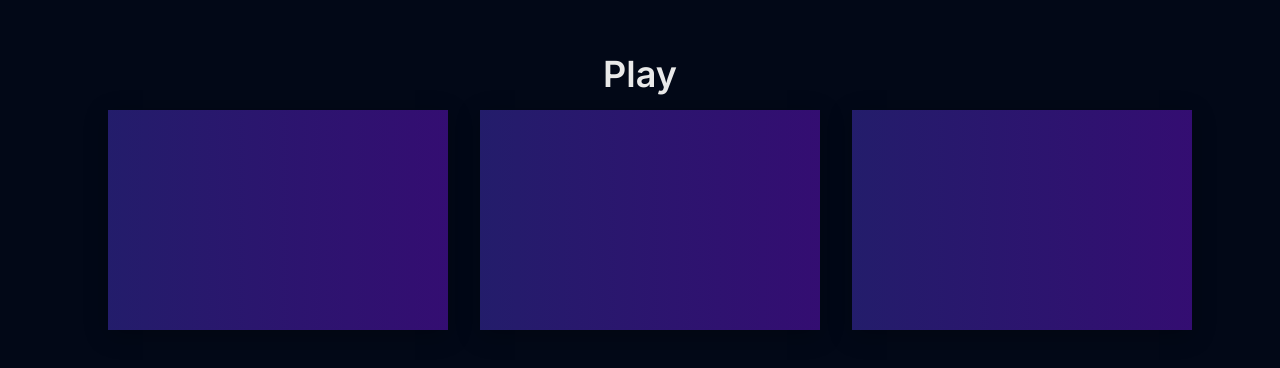
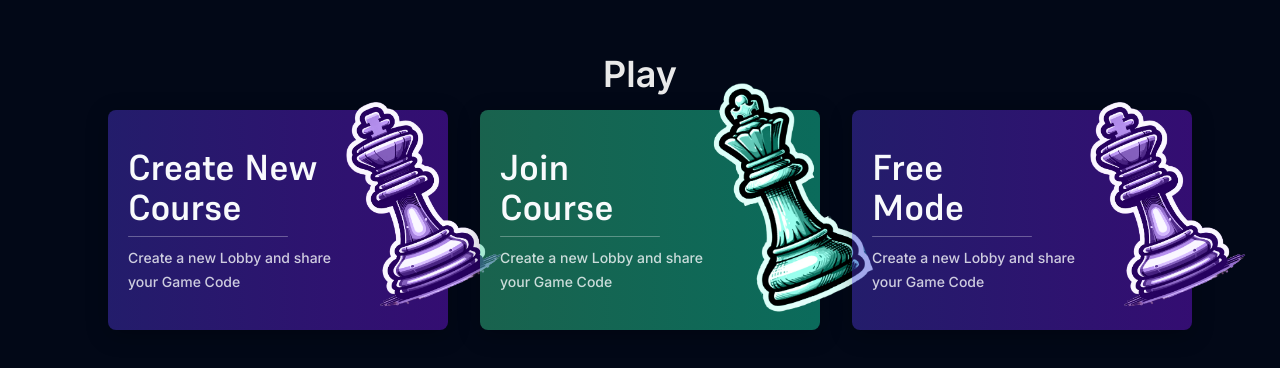
Before and after one commit to M0ttii/chess-frontend, a Next.js app: page / in a window 1280 px wide. Shown: the part 208-576 px from the top of the page. Built offline with nearby package versions, Linux system fonts and the light colour scheme; no server answers.

Commit message:
New Menu Screen, fixed debug mode

```diff
--- a/src/app/debug/page.tsx
+++ b/src/app/debug/page.tsx
@@ -20,7 +20,7 @@ export default function Home() {
     }
 
     return (
-      <div className="bg-[#111115]">
+      <div className="h-full flex  items-center justify-center bg-[#121318]">
         <GameProvider>
           <DebugGame></DebugGame>
         </GameProvider>
--- /dev/null
+++ b/src/app/test/page.tsx
@@ -0,0 +1,29 @@
+'use client'
+import { cn } from '@/lib/utils'
+import styles from '../styles.module.css'
+import { Label } from '@/components/ui/label'
+import { CreateButton } from '@/components/menu/CreateButton'
+import { JoinButton } from '@/components/menu/JoinButton'
+import { DebugButton } from '@/components/menu/DebugButton'
+
+export default function Home() {
+
+	return (
+		<>
+			{/* <UserDialog open={open} setOpen={setOpen}></UserDialog> */}
+			<div className={cn("h-full flex items-center justify-center" + styles.rdgradient)}>
+				<div className="flex flex-col w-full items-center justify-center">
+					<div className="mb-4 right-0">
+						<Label className='text-4xl text-[#E9E9E9] font-semibold'></Label>
+					</div>
+					<div className="flex space-x-20 items-center justify-center">
+						<CreateButton />
+						<JoinButton />
+						<DebugButton></DebugButton>
+					</div>
+				</div>
+
+			</div>
+		</>
+	)
+}
--- a/src/components/AbstractButton.tsx
+++ b/src/components/AbstractButton.tsx
@@ -4,32 +4,86 @@ import { Button } from "./ui/button";
 import Image from 'next/image'
 import styles from '../app/styles.module.css'
 import { cn } from "@/lib/utils";
-import { Separator } from "@radix-ui/react-separator";
+import { Label } from "@radix-ui/react-label";
+import localFont from "next/font/local";
+import { Separator } from "./ui/separator";
+import { Inter } from "next/font/google";
 
+const myFont = localFont({
+	src: '../fonts/Supreme-Variable.ttf',
+	display: 'swap',
+	weight: '600'
+})
+
+const interFont = Inter({ subsets: ['latin'], weight: '500' })
 interface AbstractButtonProps {
+	title: string
+	type: string
 	content: string;
 	children?: ReactNode;
 	onClick?: MouseEventHandler<HTMLButtonElement> | undefined;
 }
 
 
-const AbstractButton = ({ content, onClick, children }: AbstractButtonProps) => {
+const AbstractButton = ({ content, onClick, children, title, type }: AbstractButtonProps) => {
+	const isDefault = type == "blue" ? true : false;
+	const isFreeMode = title == "Free Mode" ? true : false;
+	if (isDefault) {
+		return (
+			<div className="relative group">
+				<div className="rounded-lg [background:linear-gradient(90deg,_rgba(79,_56,_218,_0.43),_rgba(94,_18,_191,_0.54))] shadow-[0px_5px_21.9px_rgba(0,_0,_0,_0.25)] w-[340px] h-[220px]">
+					<div className="flex h-full items-center justify-center">
+						<div className="flex  h-full w-full items-center justify-start pl-5">
+							{isFreeMode
+							?
+							<div className="flex flex-col w-40 text-wrap">
+								<Label className={cn(myFont.className, " text-4xl fg-opacity-10")}>{title}</Label>
+								<Separator className="bg-white bg-opacity-30 w-40 rounded my-2 "></Separator>
+								<div className="w-52">
+
+									<Label className={cn(interFont.className, " text-sm opacity-80")}>Create a new Lobby and share your Game Code</Label>
+								</div>
+							</div>
+							:
+							<div className="flex flex-col w-52 text-wrap">
+								<Label className={cn(myFont.className, " text-4xl fg-opacity-10")}>{title}</Label>
+								<Separator className="bg-white bg-opacity-30 w-40 rounded my-2 "></Separator>
+								<div className="w-52">
+
+									<Label className={cn(interFont.className, " text-sm opacity-80")}>Create a new Lobby and share your Game Code</Label>
+								</div>
+							</div>
+							}
+
+						</div>
+						<div className="absolute top-[-115px] scale-[0.6] translate-x-32">
+							<Image className="" src="/king.png" width={600} height={600} alt="s" />
+						</div>
+					</div>
+				</div>
+
+			</div>
+		);
+	}
 	return (
+		<div className="relative group">
+			<div className="rounded-lg [background:linear-gradient(90deg,_rgba(56,_218,_150,_0.43),_rgba(18,_191,_149,_0.54))] shadow-[0px_5px_21.9px_rgba(0,_0,_0,_0.25)] w-[340px] h-[220px]">
+				<div className="flex h-full items-center justify-center">
+					<div className="flex  h-full w-full items-center justify-start pl-5">
+						<div className="flex flex-col w-40 text-wrap">
+							<Label className={cn(myFont.className, " text-4xl fg-opacity-10")}>{title}</Label>
+							<Separator className="bg-white bg-opacity-30 w-40 rounded my-2 "></Separator>
+							<div className="w-52">
 
-		<div className="relative group">
-			{/* <div className="absolute -inset-0.5 bg-gradient-to-r from-pink-600 to-purple-600 rounded-lg blur opacity-0 group-hover:opacity-100 transition duration-1000 group-hover:duration-200 animate-tilt"></div> */}
-			{/* <div className="absolute -inset-0.5 bg-gradient-to-r from-white to-white rounded-lg blur opacity-0 group-hover:opacity-40 transition duration-1000 group-hover:duration-200 animate-tilt"></div> */}
-			{/* <Button variant="default" onClick={onClick} className={cn('h-40 w-40 shadow-md rounded-[10px] hover:bg-transparent dark border border-solid border-[#34363B] hover:border-[#594DE5] bg-[#1E1E2481] font-semibold text-white flex flex-col transform transition-transform duration-200 ease-in-out hover:scale-105')}>
-				<div className="flex items-center justify-center pb-2">
-					{children}
+								<Label className={cn(interFont.className, " text-sm opacity-80")}>Create a new Lobby and share your Game Code</Label>
+							</div>
+						</div>
+
+					</div>
+					<div className="absolute top-[-140px] scale-[0.6] translate-x-32">
+							<Image className="" src="/king-green.png" width={800} height={800} alt="s" />
+						</div>
 				</div>
-				<div className="">{content}</div>
-			</Button> */}
-
-
-
-			<div className="[background:linear-gradient(90deg,_rgba(79,_56,_218,_0.43),_rgba(94,_18,_191,_0.54))] shadow-[0px_5px_21.9px_rgba(0,_0,_0,_0.25)] w-[340px] h-[220px]">
-				<div className="mx-10 bg-red-300 items-center justify-center"></div>
 			</div>
 
 		</div>
--- a/src/components/GameDebug.tsx
+++ b/src/components/GameDebug.tsx
@@ -7,6 +7,8 @@ import Feed from "./game/Feed";
 import { PromotionPieceOption } from "react-chessboard/dist/chessboard/types";
 import { Separator } from "./ui/separator";
 import localFont from 'next/font/local'
+import { Label } from "./ui/label";
+import { cn } from "@/lib/utils";
 
 
 const myFont = localFont({
@@ -40,9 +42,13 @@ const DebugGame = () => {
 
 	return (
 		<>
-			<div className="flex rounded-lg space-x-4">
-				<div className="bg-zinc-900 rounded-lg shadow-xl border-1">
+			<div className="flex justify-center items-center rounded-lg space-x-4">
+				<div className="flex space-x-5">
+					<div className="bg-[#1E1E2481] rounded-lg shadow-xl border border-[#242424]">
 						<div className="pl-3 pr-3 flex flex-1 h-full items-center pt-4 flex-col gap-4 flex-wrap">
+							<div className="flex items-start pl-3">
+								<Label className={cn(myFont.className, " text-[#A2A1A860]")}>Debug Mode</Label>
+							</div>
 							<ScenarioLoader onSelection={onSelection} />
 							<Separator className="my-3 bg-white/30 rounded" />
 							<MoveDetails info={getLastMove()}></MoveDetails>
@@ -50,14 +56,40 @@ const DebugGame = () => {
 						</div>
 					</div>
 
-				<div className="rounded-lg overflow-hidden">
+					<div className="flex space-x-5">
+						<div className="flex space-x-5 rounded-lg overflow-hidden border-[8px] border-[#1F1F1F]">
 							<Chessboard boardWidth={800} onPieceDrop={onDrop} position={fen} customLightSquareStyle={{ backgroundColor: "#d0d0d0" }} customDarkSquareStyle={{ backgroundColor: "#3a3a3a" }} />
+						</div>
+					</div>
 				</div>
 			</div>
 
 
 		</>
 	)
+
+	{/* <div className="flex justify-center items-center h-screen rounded-lg space-x-4">
+                <div className="flex space-x-5">
+                    <div className="flex flex-col items-start">
+                        <div className="flex w-full justify-between">
+                            <PlayerName />
+                            <Time initialTime={300000} isRunning={isPlayerWhite ? isBlackTimerRunning : isWhiteTimerRunning} currentTime={isPlayerWhite ? blackTimeLeft : whiteTimeLeft} ></Time>
+                        </div>
+                        <div className="flex space-x-5">
+                            <div className="flex space-x-5 rounded-lg overflow-hidden border-[8px] border-[#1F1F1F]">
+
+                                <Chessboard boardWidth={boardWidth} boardOrientation={getBoardOrientation()} position={fen} onPieceDrop={onDrop} customLightSquareStyle={{ backgroundColor: "#F2F2F2" }} customDarkSquareStyle={{ backgroundColor: "#848484" }} />
+                            </div>
+                        </div>
+                        <div className="flex w-full justify-between pt-3">
+                            <PlayerName />
+                            <Time initialTime={300000} isRunning={isPlayerWhite ? isWhiteTimerRunning : isBlackTimerRunning} currentTime={isPlayerWhite ? whiteTimeLeft : blackTimeLeft}></Time>
+                        </div>
+                    </div>
+                    <GameHistory moveHistory={moveHistory}/>
+                </div >
+            </div >
+		*/}
 }
 
 export default DebugGame;
--- a/src/components/menu/CreateButton.tsx
+++ b/src/components/menu/CreateButton.tsx
@@ -79,7 +79,7 @@ export function CreateButton() {
 	return (
 		<Dialog onOpenChange={createLobby}>
 			<DialogTrigger asChild>
-				<AbstractButton content={"Create Game"}>
+				<AbstractButton title="Create New Course" type="blue" content={"Create Game"}>
 					<AddIcon className="h-4 w-4"></AddIcon>
 				</AbstractButton>
 			</DialogTrigger>
--- a/src/components/menu/DebugButton.tsx
+++ b/src/components/menu/DebugButton.tsx
@@ -15,7 +15,7 @@ export function DebugButton() {
     }
 
 	return (
-        <AbstractButton content="Debug" onClick={nav}>
+        <AbstractButton title="Free Mode" type="blue" content="Debug" onClick={nav}>
             <PawnIcon></PawnIcon>
         </AbstractButton>
 
--- a/src/components/menu/JoinButton.tsx
+++ b/src/components/menu/JoinButton.tsx
@@ -79,7 +79,7 @@ export function JoinButton() {
     return (
         <Dialog>
             <DialogTrigger asChild>
-                <AbstractButton content="Join Game">
+                <AbstractButton title="Join Course" type="green" content="Join Game">
                     <JoinIcon />
                 </AbstractButton>
             </DialogTrigger>
```
Also changed, not shown: src/app/gameCtxDebug.tsx (+13 -35 lines), public/king-green.png (added), public/king.png (added). Lines whose indentation alone changed are shown as unchanged.
